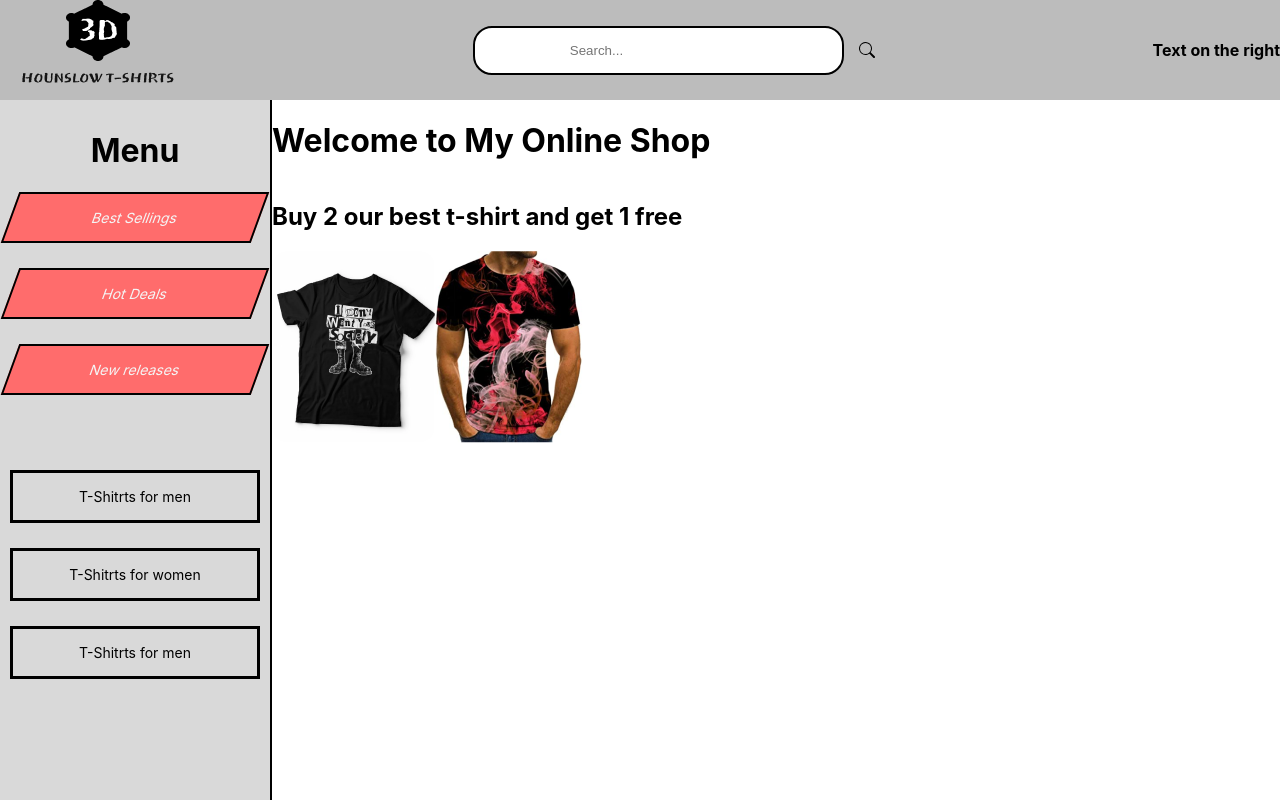
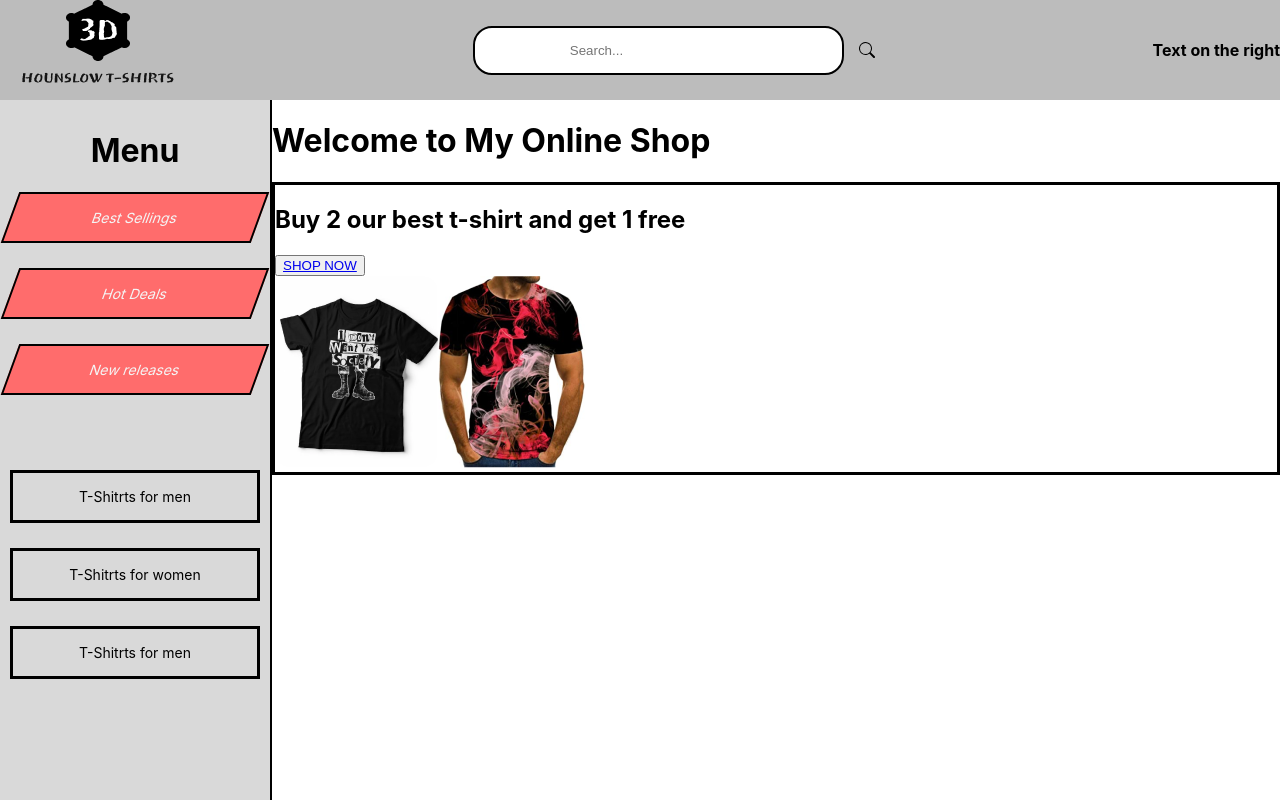
Before and after one commit to Nikiden6/hounslow-t-shirts-v3, a React (Create React App) app: page /home in a window 1280 px wide. Shown: the top 800 px of the page. Built offline with nearby package versions, Linux system fonts and the light colour scheme.

Commit message:
button advert correction

```diff
--- a/src/Components/Header.js
+++ b/src/Components/Header.js
@@ -1,8 +1,8 @@
 import React from 'react';
 import '../Components/Header.css'
 import logo from  '../data/logo.png'
-import { BrowserRouter, Link } from 'react-router-dom';
-import Home from '../Pages/Home.js';
+import { Link } from 'react-router-dom';
+
 import * as BsIcons from "react-icons/bs"
 
 const Header = () => {
--- a/src/Pages/Home.css
+++ b/src/Pages/Home.css
@@ -8,14 +8,37 @@
 .header{
     display: flex;
     flex: 1;
+
     align-content: center;
     background-color: rgb(49, 68, 68);
     justify-content: center;
 
 }
 
-.section{
-    display: block;
+.AdvertHome{
+    display: flex  ;
     border-color: 20px black;
     border: solid ;
 }
+.AdverImg{
+    display: flex;
+    flex-direction: col;
+
+    padding-left: 25px;
+}
+
+/*button a{
+
+    border: solid 2px #000000;
+    background-color: #424242;
+    text-decoration: none;
+    font-family: 'Inter';
+    font-stretch: normal;
+    font-size: 36px;
+    text-decoration: none;
+}
+
+button a :hover{
+    background-color: #8d8d8d;
+}
+*/
--- a/src/Pages/Home.js
+++ b/src/Pages/Home.js
@@ -2,6 +2,8 @@ import React from 'react';
 import h_img_1 from '../data/HomePageImg/h_img_1.png';
 import h_img_2 from '../data/HomePageImg/h_img_2.png';
 import '../Pages/Home.css'
+import {Link} from 'react-router-dom'
+import { BrowserRouter } from 'react-router-dom';
 
 const Home = () => {
     return (
@@ -11,12 +13,20 @@ const Home = () => {
         </header>
         <main>
           {/* Add content like featured products, etc. */}
-          <section>
-            <h2>Buy 2 our best t-shirt and get 1 free </h2>
-            <img src= {h_img_1}/>
-            <img src= {h_img_2}/>
-
-          </section>
+          <div className='AdvertHome'>
+            <div className='ButtonShopNow'>
+              <h2>Buy 2 our best t-shirt and get 1 free </h2>
+                <button>
+                  <Link to = '/best-sellings'>
+                    SHOP NOW
+                  </Link>
+                </button>
+                <div className='AdvertImg'>
+                  <img src= {h_img_1}/>
+                  <img src= {h_img_2}/>
+              </div>
+            </div>
+          </div>
         </main>
         <footer>
           {/* Add footer content */}
```
